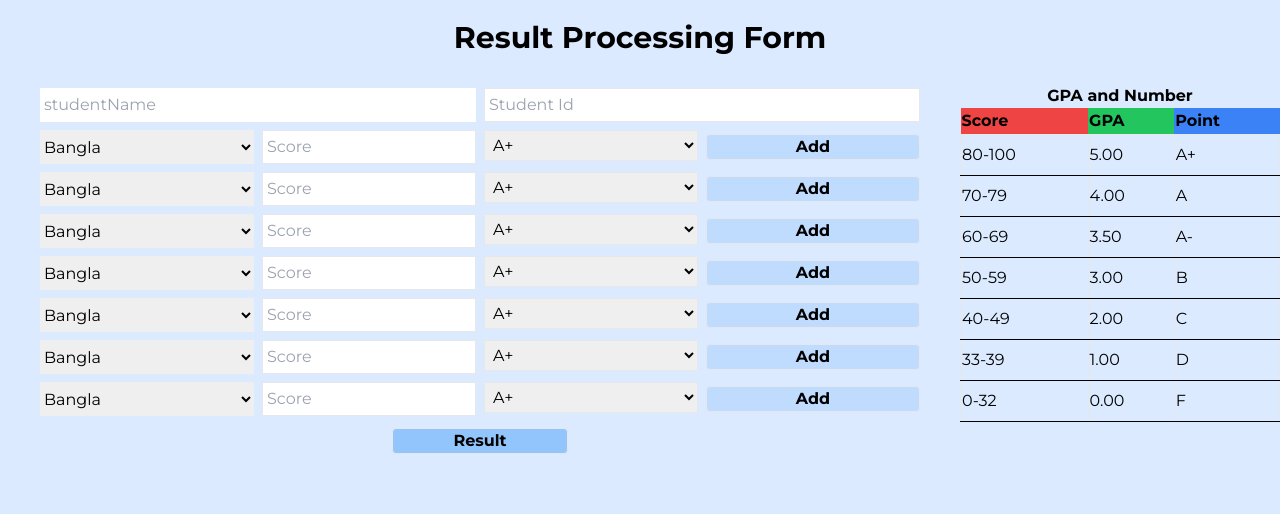
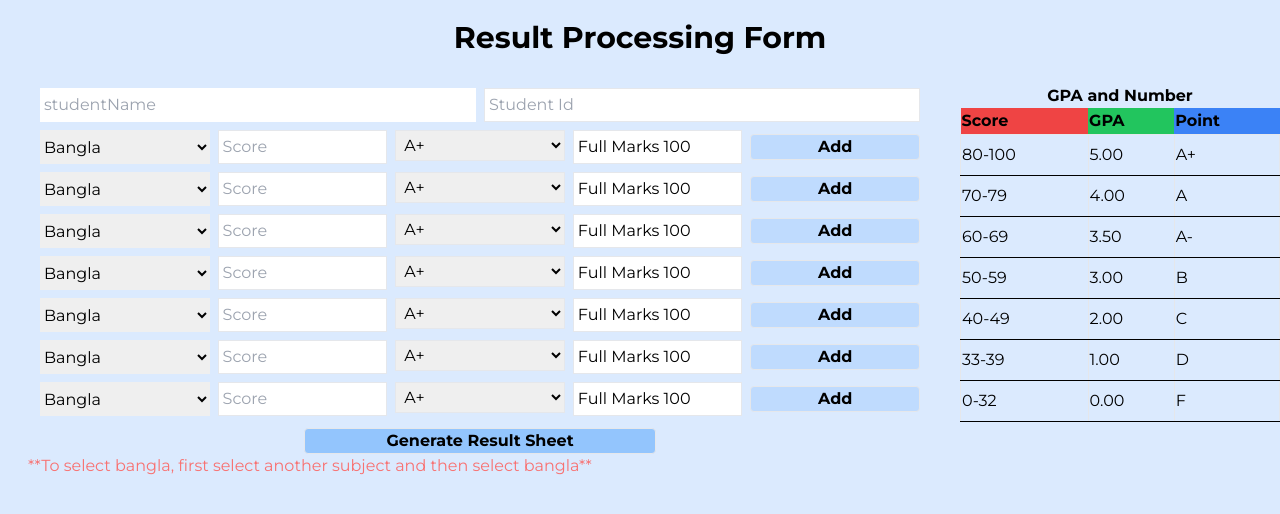
Before and after one commit to sushantagupta007/school-website, a Next.js app: page /result in a window 1280 px wide. Shown: the top 514 px of the page. Built offline with nearby package versions, Linux system fonts and the light colour scheme.

Commit message:
result form

```diff
--- a/src/component/Result/Result.tsx
+++ b/src/component/Result/Result.tsx
@@ -1,5 +1,5 @@
 import cogoToast from 'cogo-toast'
-import React, { useState } from 'react'
+import React, { useEffect, useState } from 'react'
 
 let subjects = [
   'Bangla',
@@ -18,6 +18,7 @@ const Result = () => {
     subject: '',
     number: '',
     grade: '',
+    fullMarks: '100',
   })
 
   const [data, setData] = useState()
@@ -43,7 +44,6 @@ const Result = () => {
   }
 
   let oldArray: any[] = []
-
   const handleAdd = () => {
     let inputSubject = inputField.subject
     oldArray.push(inputField)
@@ -79,12 +79,8 @@ const Result = () => {
           return
         }
 
-        console.log('matched')
         parseArray.push(inputField)
         localStorage.setItem('value', JSON.stringify(parseArray))
-
-        console.log(inputField.subject)
-
         if (
           parseArray.length === subjects.length ||
           localStorage.length === subjects.length
@@ -98,10 +94,12 @@ const Result = () => {
           localStorage.removeItem('value')
           window.location.reload()
         }
-        console.log(parseArray.length)
       }
     }
   }
+  useEffect(() => {
+    localStorage.removeItem('value')
+  }, [])
 
   return (
     <div className="h-full bg-blue-100 md:h-screen">
@@ -132,7 +130,7 @@ const Result = () => {
           </div>
           {subjects.map((item) => {
             return (
-              <div key={item} className="grid gap-2 md:grid-cols-4">
+              <div key={item} className="grid gap-2 md:grid-cols-5">
                 <div className="flex justify-end">
                   <select
                     className="my-1 w-full md:w-full"
@@ -176,6 +174,14 @@ const Result = () => {
                   </select>
                 </div>
                 <div>
+                  <input
+                    className="my-1 w-full border p-1"
+                    type="text"
+                    readOnly
+                    defaultValue={`Full Marks ${inputField.fullMarks}`}
+                  />
+                </div>
+                <div>
                   <button
                     className="mt-2 w-full rounded border bg-blue-200  font-bold hover:bg-blue-400 hover:text-white hover:text-white hover:underline md:mx-auto"
                     type="button"
@@ -188,9 +194,9 @@ const Result = () => {
             )
           })}
           <input
-            className=" hover:white mt-2 w-1/5 rounded  border bg-blue-300 font-bold hover:bg-blue-400 hover:underline md:mx-auto"
+            className=" hover:white mt-2 w-2/5 rounded  border bg-blue-300 font-bold hover:bg-blue-400 hover:underline md:mx-auto"
             type="submit"
-            value="Result"
+            value="Generate Result Sheet"
             onClick={handleSubmit}
           />
         </form>
@@ -244,6 +250,10 @@ const Result = () => {
           </table>
         </div>
       </div>
+      <p className="px-7 text-left text-red-400">
+        **To select bangla, first select another subject and then select
+        bangla**
+      </p>
     </div>
   )
 }
```
